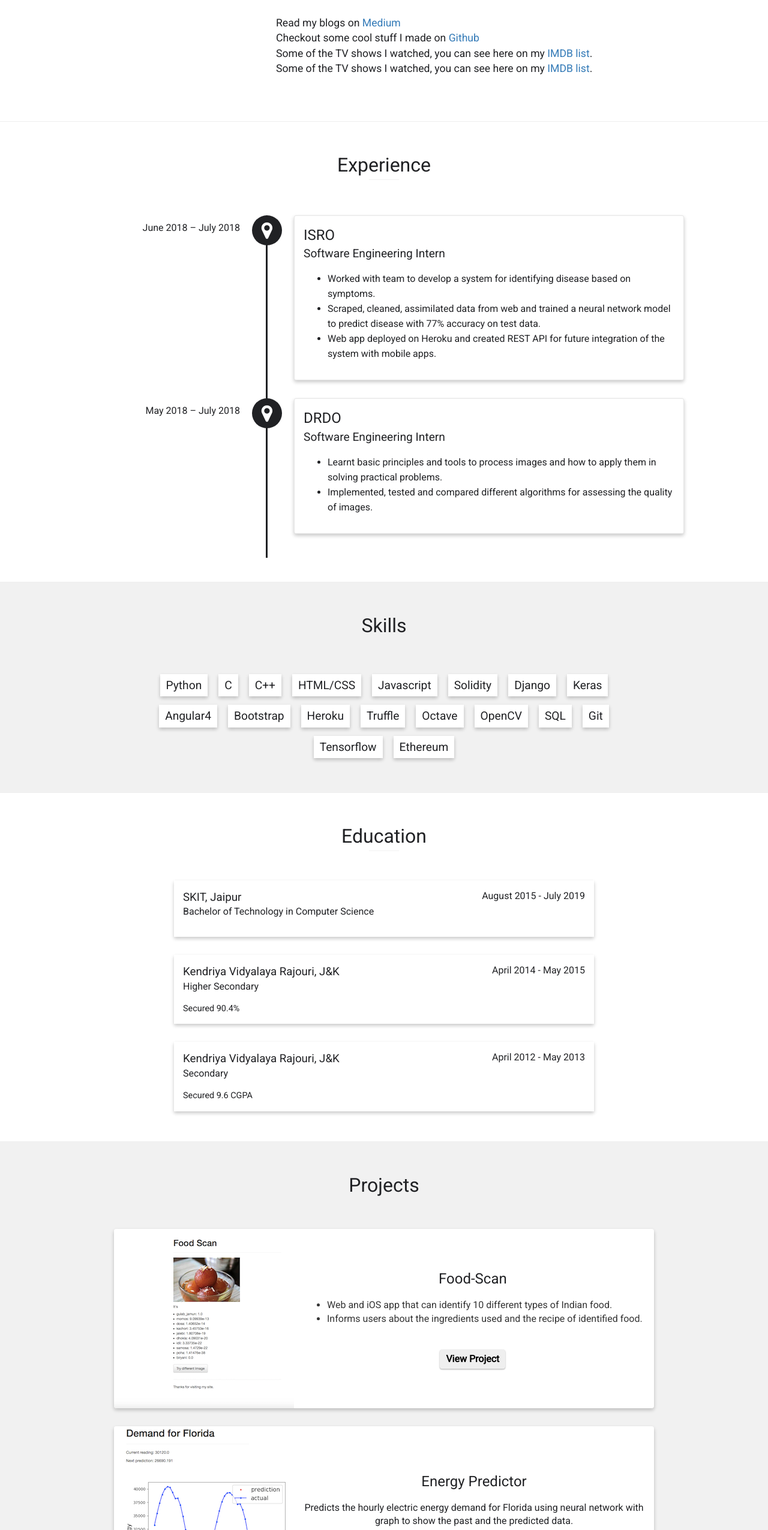
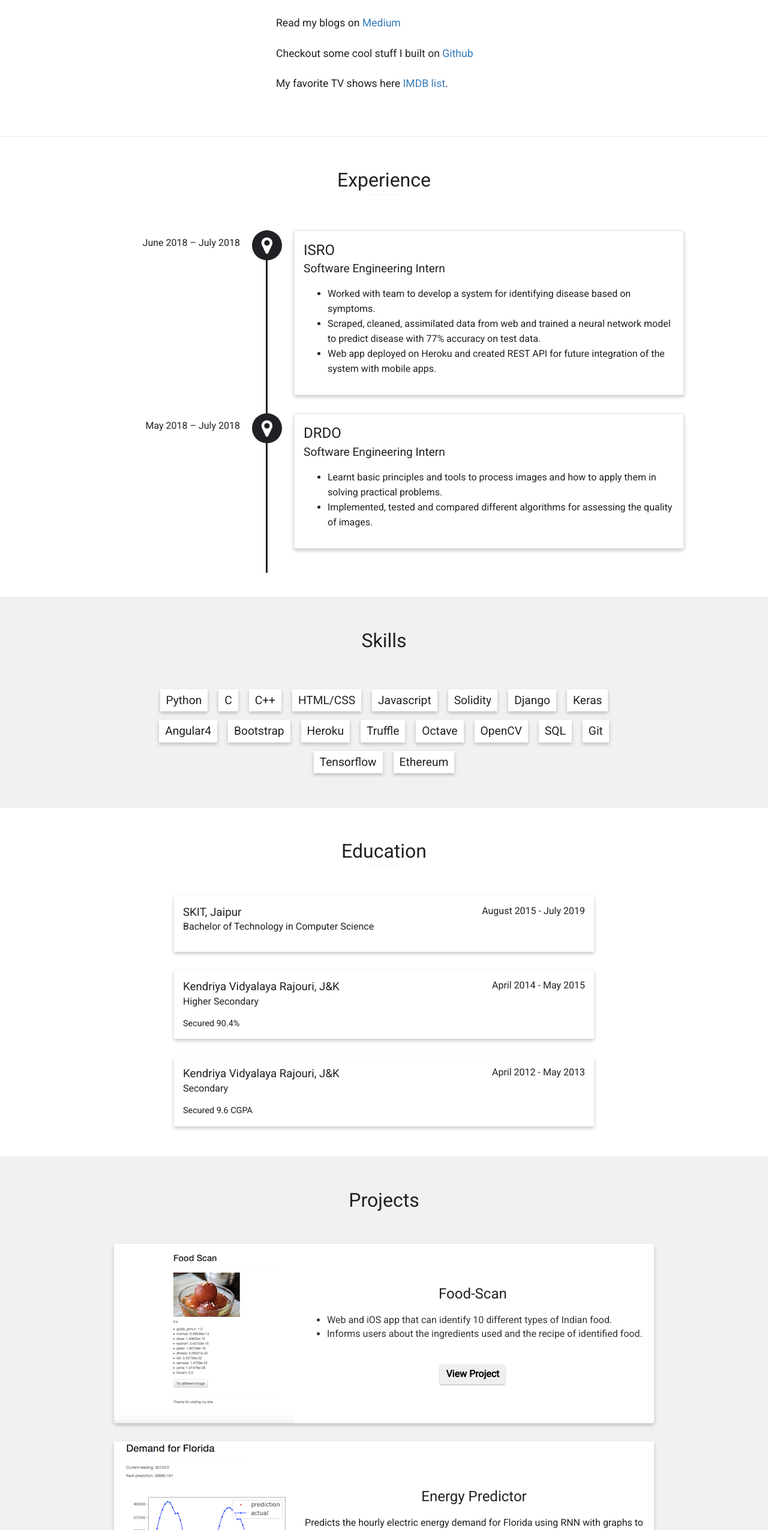
Before and after one commit to adesgautam/adesgautam.github.io, a plain HTML site: page index.html in a window 1280 px wide. Shown: the part 955-3506 px from the top of the page at 60% size. Drawn offline with nearby package versions, Linux system fonts and the light colour scheme.

Commit message:
updated desc

```diff
--- a/index.html
+++ b/index.html
@@ -115,15 +115,12 @@
                     </p><br>
                     <p>
                         Read my blogs on <a href="https://medium.com/@adeshg7">Medium</a>
-                    </p>
+                    </p>&nbsp;
                     <p>
-                        Checkout some cool stuff I made on <a href="https://github.com/adesgautam">Github</a>
-                    </p>
+                        Checkout some cool stuff I built on <a href="https://github.com/adesgautam">Github</a>
+                    </p>&nbsp;
                     <p>
-                        Some of the TV shows I watched, you can see here on my <a href="http://www.imdb.com/list/ls069057913/">IMDB list</a>.
-                    </p>
-                    <p>
-                        Some of the TV shows I watched, you can see here on my <a href="http://www.imdb.com/list/ls069057913/">IMDB list</a>.
+                        My favorite TV shows here <a href="http://www.imdb.com/list/ls069057913/">IMDB list</a>.
                     </p>
                 </div>
             </div>
@@ -258,7 +255,7 @@ integration of the system with mobile apps.
                     <div class="project-info">
                         <h3>Energy Predictor</h3>
                         <p>
-                            Predicts the hourly electric energy demand for Florida using neural network with graph to show the past and the predicted data.
+                            Predicts the hourly electric energy demand for Florida using RNN with graphs to show the past and the predicted data.
                         </p><br>
                         <button class="shadow"><a href="https://energy-predictor.herokuapp.com/">View Project</a></button>
                     </div>
```
